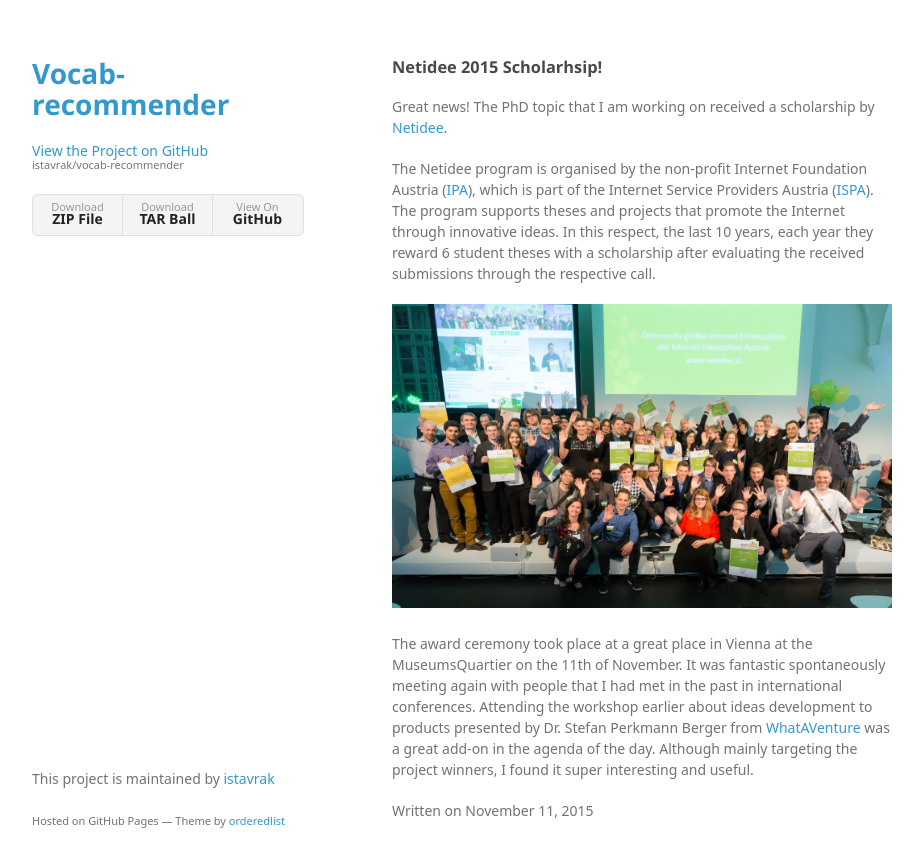
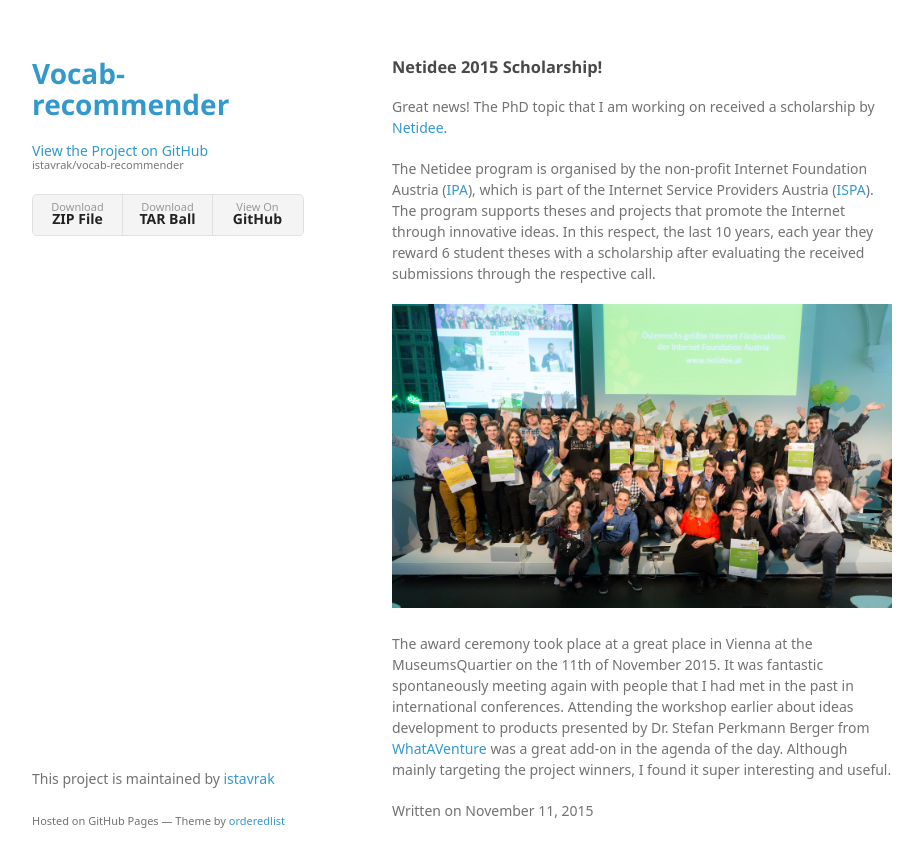
Before and after one commit to istavrak/vocab-recommender, a Jekyll site: the page built from _posts/2015-11-11-netidee2015-scholarship.md, in a window 1280 px wide. Shown: the top 867 px of the page, without its empty margins (178-1101 px from the left). Built offline with Jekyll 4.4.1, drawn with Linux system fonts in a browser that asks for light colours; some web fonts are replaced; Markdown is read by kramdown in place of the engine named in the settings; comment, search, counter and statistics services are not loaded.

Commit message:
minor typos at the netidee post

```diff
--- a/_posts/2015-11-11-netidee2015-scholarship.md
+++ b/_posts/2015-11-11-netidee2015-scholarship.md
@@ -1,5 +1,5 @@
 ---
-title: Netidee 2015 Scholarhsip!
+title: Netidee 2015 Scholarship!
 author: istavrak
 layout: post
 ---
@@ -10,4 +10,4 @@ The Netidee program is organised by the non-profit Internet Foundation Austria (
 
 ![alt text]({{site.baseurl}}/images/Gruppenfoto_netidee2015.jpg "Netidee 2015")
 
-The award ceremony took place at a great place in Vienna at the MuseumsQuartier on the 11th of November. It was fantastic spontaneously meeting again with people that I had met in the past in international conferences. Attending the workshop earlier about ideas development to products presented by Dr. Stefan Perkmann Berger from [WhatAVenture](http://www.whataventure.com) was a great add-on in the agenda of the day. Although mainly targeting the project winners, I found it super interesting and useful.
+The award ceremony took place at a great place in Vienna at the MuseumsQuartier on the 11th of November 2015. It was fantastic spontaneously meeting again with people that I had met in the past in international conferences. Attending the workshop earlier about ideas development to products presented by Dr. Stefan Perkmann Berger from [WhatAVenture](http://www.whataventure.com) was a great add-on in the agenda of the day. Although mainly targeting the project winners, I found it super interesting and useful.
```
